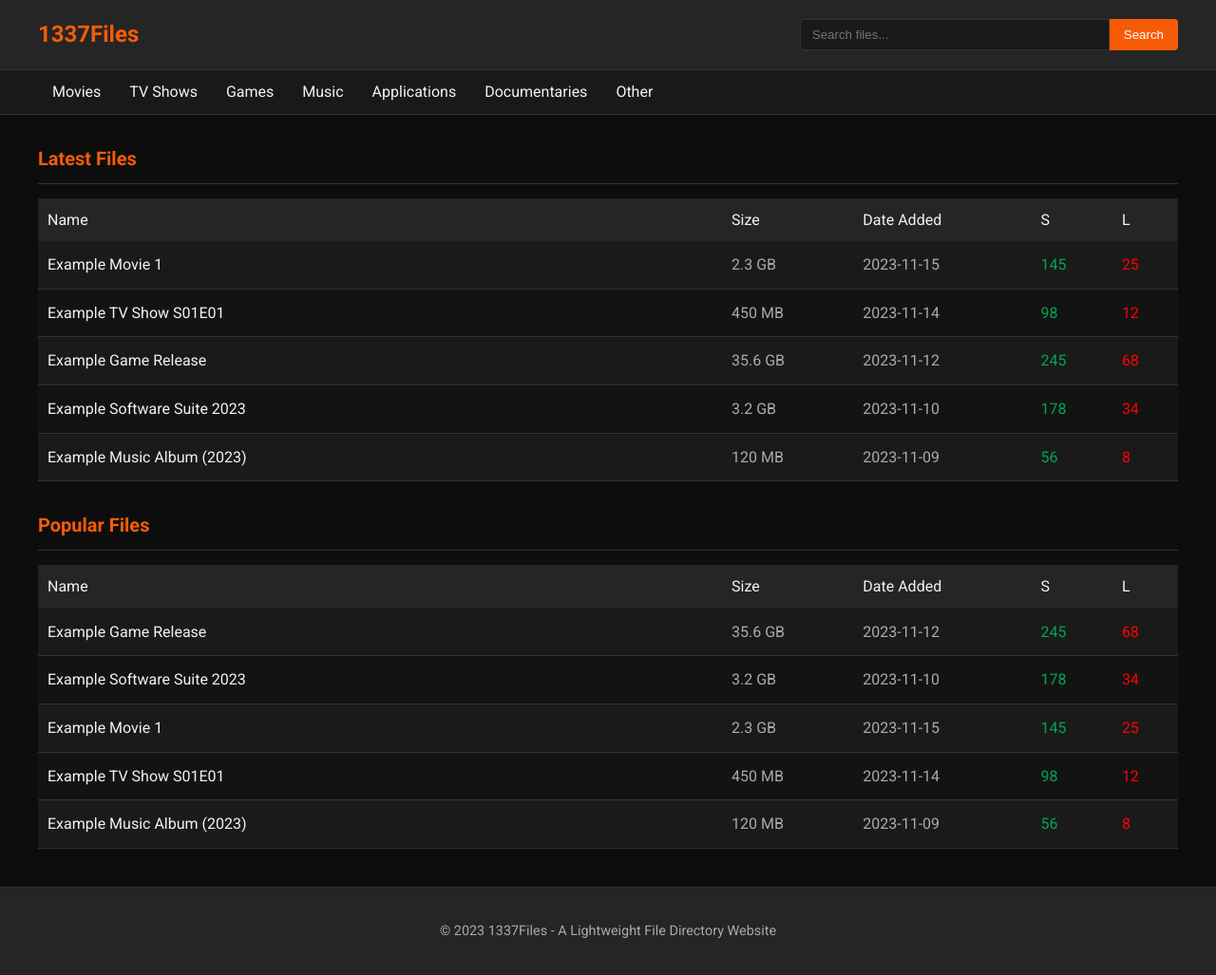
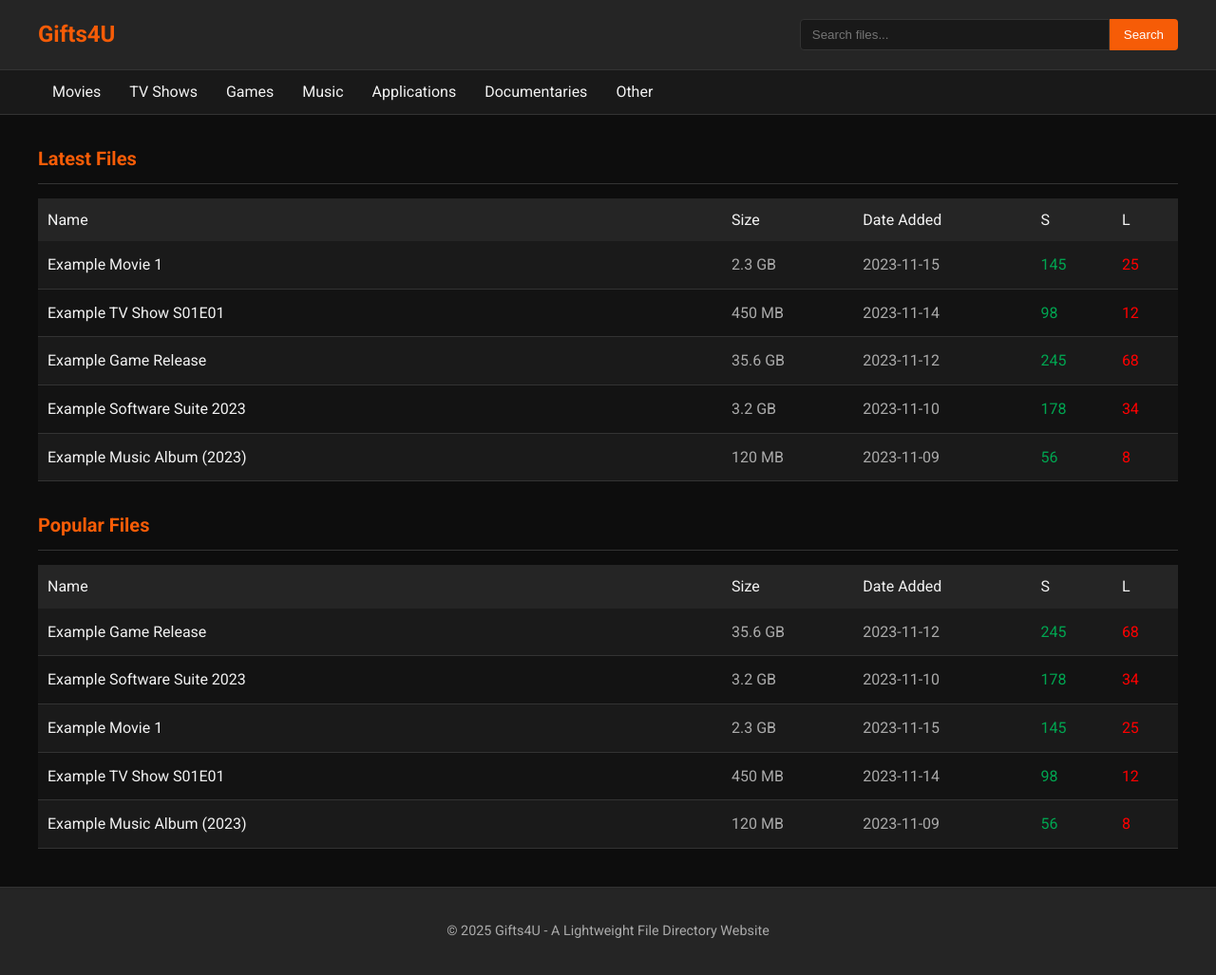
Before and after one commit to Git-Hub-Club/Gifts4u, a Flask app: page / in a window 1280 px wide. Shown: the whole page at 95% size. Run offline with Flask 3, Linux system fonts and the light colour scheme.

Commit message:
Update website title and branding to "Gifts4U"
Replit-Commit-Author: Agent
Replit-Commit-Session-Id: 03b60bb7-c3ef-496c-9505-a31fa362cd1b
Replit-Commit-Screenshot-Url: https://storage.googleapis.com/screenshot-production-us-central1/9de8268c-b9da-4c8b-b717-05234b96688c/21afbb1a-a4c6-45a8-a101-04eb9b38bbf1.jpg

```diff
--- a/templates/base.html
+++ b/templates/base.html
@@ -3,7 +3,7 @@
 <head>
     <meta charset="UTF-8">
     <meta name="viewport" content="width=device-width, initial-scale=1.0">
-    <title>{% block title %}File Directory{% endblock %}</title>
+    <title>{% block title %}Gifts4U{% endblock %}</title>
     <link href="https://fonts.googleapis.com/css2?family=Roboto:wght@400;500;700&display=swap" rel="stylesheet">
     <link rel="stylesheet" href="{{ url_for('static', filename='css/style.css') }}">
     {% block extra_css %}{% endblock %}
@@ -12,7 +12,7 @@
     <header>
         <div class="container">
             <div class="site-header">
-                <a href="{{ url_for('index') }}" class="logo">1337Files</a>
+                <a href="{{ url_for('index') }}" class="logo">Gifts4U</a>
                 <form action="{{ url_for('search') }}" method="get" class="search-form">
                     <input type="text" name="q" placeholder="Search files..." value="{{ request.args.get('q', '') }}">
                     <button type="submit">Search</button>
@@ -47,7 +47,7 @@
 
     <footer>
         <div class="container">
-            <p>© 2023 1337Files - A Lightweight File Directory Website</p>
+            <p>© 2025 Gifts4U - A Lightweight File Directory Website</p>
         </div>
     </footer>
 
```
